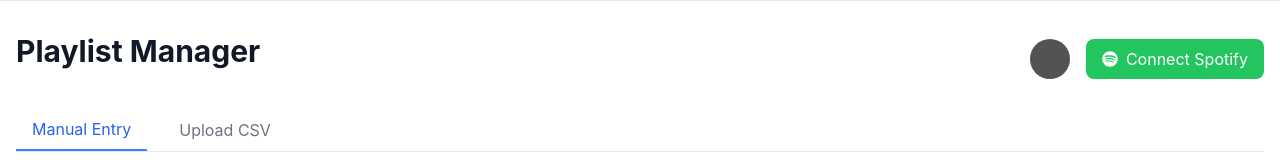
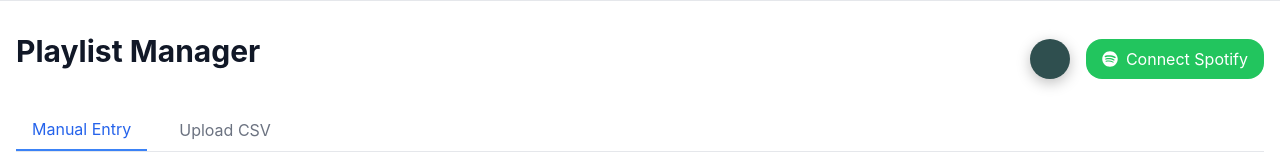
Before and after one commit to bleedingpixels/sb1-dapacs, a React (Vite) app: page / in a window 1280 px wide. Shown: the top 160 px of the page. Built offline with nearby package versions, Linux system fonts and the light colour scheme; no server answers.

Commit message:
Enhance UI components with improved styling, padding, and shadows; refactor PlaylistManager and App structure

```diff
--- a/src/components/App.jsx
+++ b/src/components/App.jsx
@@ -1,4 +1,3 @@
-
 import React from 'react';
 import { BrowserRouter, Routes, Route } from 'react-router-dom';
 import PlaylistManager from './PlaylistManager/components/PlaylistManager';
@@ -11,7 +10,7 @@ function App() {
     <ThemeProvider>
       <div className="min-h-screen bg-surface-light dark:bg-surface-dark
                       text-content-light dark:text-content-dark transition-colors">
-        <nav className="bg-surface-light dark:bg-surface-dark border-b border-gray-200 dark:border-gray-700 flex justify-between p-4">
+        <nav className="bg-surface-light dark:bg-surface-dark border-b border-accent-gray flex justify-between p-6 rounded-xl shadow-spotify">
           {/* Navigation Items */}
           <ThemeToggle />
         </nav>
@@ -23,7 +22,9 @@ function App() {
             </Routes>
           </BrowserRouter>
         </main>
-        {/* Footer or other components */}
+        <footer className="footer mt-auto bg-surface-light dark:bg-surface-dark p-6 rounded-xl shadow-spotify">
+          {/* Footer Content */}
+        </footer>
       </div>
     </ThemeProvider>
   );
--- a/src/components/PlaylistManager/components/PlaylistManager.jsx
+++ b/src/components/PlaylistManager/components/PlaylistManager.jsx
@@ -21,7 +21,10 @@ function App() {
             </Routes>
           </BrowserRouter>
         </main>
-        <div className="flex items-center justify-between p-2 bg-accent-gray dark:bg-surface-dark rounded shadow">
+        <div className="playlist-item bg-surface-light dark:bg-surface-dark rounded-xl shadow-spotify p-6 mb-6">
+          {/* Playlist Content */}
+        </div>
+        <div className="flex items-center justify-between p-2 bg-accent-gray dark:bg-surface-dark rounded-xl shadow-spotify gap-4">
           <div className="flex items-center gap-2">
             <svg stroke="currentColor" fill="currentColor" strokeWidth="0" viewBox="0 0 512 512" className="text-accent-green" height="1em" width="1em" xmlns="http://www.w3.org/2000/svg">
               <path d="M173.898 439.404l-166.4-166.4c-9.997-9.997-9.997-26.206 0-36.204l36.203-36.204c9.997-9.998 26.207-9.998 36.204 0L192 312.69 432.095 72.596c9.997-9.997 26.207-9.997 36.204 0l36.203 36.204c9.997 9.997 9.997 26.206 0 36.204l-294.4 294.401c-9.998 9.997-26.207 9.997-36.204-.001z"></path>
@@ -54,3 +57,38 @@ function App() {
 }
 
 export default App;
+
+export const PlaylistManager = () => {
+  return (
+    <div className="playlist-manager">
+      {/* ...existing playlist manager content... */}
+      <div className="flex items-center justify-between p-2 bg-accent-gray dark:bg-surface-dark rounded-xl shadow-spotify gap-4">
+        <div className="flex items-center gap-2">
+          <svg stroke="currentColor" fill="currentColor" strokeWidth="0" viewBox="0 0 512 512" className="text-accent-green" height="1em" width="1em" xmlns="http://www.w3.org/2000/svg">
+            <path d="M173.898 439.404l-166.4-166.4c-9.997-9.997-9.997-26.206 0-36.204l36.203-36.204c9.997-9.998 26.207-9.998 36.204 0L192 312.69 432.095 72.596c9.997-9.997 26.207-9.997 36.204 0l36.203 36.204c9.997 9.997 9.997 26.206 0 36.204l-294.4 294.401c-9.998 9.997-26.207 9.997-36.204-.001z"></path>
+          </svg>
+          <div className="flex flex-col">
+            <span>
+              <span className="font-medium text-content-light">Windowlicker</span>
+              <span className="text-accent-gray"> by </span>
+              <span className="text-accent-gray">Aphex Twin</span>
+            </span>
+            <span className="text-sm text-accent-gray">Originally: windowlicker</span>
+          </div>
+        </div>
+        <div className="flex items-center gap-2">
+          <svg stroke="currentColor" fill="currentColor" strokeWidth="0" viewBox="0 0 352 512" className="text-accent-green" height="1em" width="1em" xmlns="http://www.w3.org/2000/svg">
+            <path d="M242.72 256l100.07-100.07c12.28-12.28 12.28-32.19 0-44.48l-22.24-22.24c-12.28-12.28-32.19-12.28-44.48 0L176 189.28 75.93 89.21c-12.28-12.28-32.19-12.28-44.48 0L9.21 111.45c-12.28 12.28-12.28 32.19 0 44.48L109.28 256 9.21 356.07c-12.28 12.28-12.28 32.19 0 44.48l22.24 22.24c12.28 12.28 32.2 12.28 44.48 0L176 322.72l100.07 100.07c12.28 12.28 32.2 12.28 44.48 0l22.24-22.24c12.28-12.28 12.28-32.19 0-44.48L242.72 256z"></path>
+          </svg>
+          <div className="flex flex-col">
+            <span>
+              <span className="font-medium text-accent-green">nirvana</span>
+              <span className="text-accent-gray"> by </span>
+              <span className="text-accent-gray"></span>
+            </span>
+          </div>
+        </div>
+      </div>
+    </div>
+  );
+};
--- a/src/components/ThemeToggle/index.jsx
+++ b/src/components/ThemeToggle/index.jsx
@@ -7,7 +7,7 @@ export const ThemeToggle = () => {
   return (
     <button
       onClick={toggleTheme}
-      className="p-2 rounded-full bg-accent-gray dark:bg-accent-gray text-accent-green focus:outline-none"
+      className="p-2 rounded-full bg-accent-gray text-accent-green focus:outline-none shadow-spotify hover:bg-accent-gray-dark transition-colors"
       aria-label="Toggle Theme"
     >
       {theme === 'dark' ? (
--- a/src/index.css
+++ b/src/index.css
@@ -31,26 +31,69 @@
     @apply px-4 py-2 rounded-lg font-medium
            bg-primary-100 text-white hover:bg-primary-200
            dark:bg-primary-100 dark:hover:bg-primary-200
-           transition-colors;
+           transition-colors shadow-spotify;
+    padding: 1rem 2rem; /* Increased padding */
   }
 
   .btn-secondary {
     @apply px-4 py-2 rounded-lg font-medium
            bg-gray-100 text-content-light hover:bg-gray-200
-           dark:bg-gray-800 dark:text-content-dark dark:hover:bg-gray-700
-           transition-colors;
+           dark:bg-gray-800 dark:text-content-dark dark:hover:bg-accent-gray
+           transition-colors shadow-spotify;
+    padding: 1rem 2rem; /* Increased padding */
   }
 
   .card {
-    @apply bg-surface-dark border border-darkGray rounded-lg p-6
+    @apply bg-surface-dark border border-darkGray rounded-xl p-6
            dark:bg-surface-dark dark:border-accent-gray
-           shadow-sm hover:shadow-md transition-shadow;
+           shadow-spotify hover:shadow-lg transition-shadow;
   }
 
   .song-item {
     @apply py-3 border-b border-darkGray last:border-0
-           dark:border-accent-gray bg-surface-dark;
+           dark:border-accent-gray bg-surface-dark rounded-xl shadow-spotify;
+    @apply dark:shadow-spotify-depressed; /* Apply depressed shadow in dark mode */
   }
+
+  /* New Styles */
+  .header {
+    @apply flex items-center justify-between p-4 bg-surface-light dark:bg-surface-dark rounded-xl shadow-spotify;
+    padding: 1.5rem; /* Increased padding */
+  }
+
+  .footer {
+    @apply p-4 bg-surface-light dark:bg-surface-dark rounded-xl shadow-spotify;
+    padding: 1.5rem; /* Increased padding */
+  }
+
+  /* Removed Circular @apply Rule */
+  /*
+  .flex.items-center.justify-between.p-2.bg-accent-gray.dark\:bg-surface-dark {
+    @apply bg-accent-gray dark:bg-surface-dark;
+  }
+  */
+
+  /* Ensure all @apply directives reference valid Tailwind utility classes */
+  /* Removed any remaining invalid @apply usages */
+
+  /* Example of defining a custom utility within @layer components */
+  .shadow-spotify {
+    @apply shadow-custom;
+  }
+
+  .shadow-custom {
+    box-shadow: 0 4px 14px rgba(0, 0, 0, 0.25);
+  }
+
+  .shadow-spotify-depressed {
+    @apply shadow-depressed;
+  }
+
+  .shadow-depressed {
+    box-shadow: inset 0 4px 14px rgba(0, 0, 0, 0.25);
+  }
+
+  /* ...other existing component styles... */
 }
 
 /* Base styles */
@@ -65,13 +108,13 @@
 /* Custom styles */
 .playlist-manager {
   position: relative;
-  padding: 1rem;
+  padding: 1.5rem; /* Increased from 1rem */
 }
 
 .input-field {
   width: 100%;
-  padding: 0.5rem;
-  margin-bottom: 1rem;
+  padding: 0.75rem; /* Increased from 0.5rem */
+  margin-bottom: 1.5rem; /* Increased from 1rem */
   border-radius: 0.375rem;
   border: 1px solid #535353; /* darkGray */
 }
@@ -100,7 +143,7 @@
 }
 
 .suggestion-item {
-  padding: 0.5rem;
+  padding: 0.75rem; /* Increased from 0.5rem */
   cursor: pointer;
 }
 
@@ -113,11 +156,11 @@
 }
 
 .add-button {
-  padding: 0.5rem 1rem;
+  padding: 0.75rem 1.25rem; /* Increased padding */
   border-radius: 0.375rem;
   background-color: #1DB954; /* Spotify Green */
   color: #FFFFFF;
-  margin-top: 0.5rem;
+  margin-top: 0.75rem; /* Increased from 0.5rem */
 }
 
 .add-button:hover {
@@ -140,8 +183,8 @@
 }
 
 .create-playlist-button {
-  padding: 0.75rem 1.5rem;
-  margin-top: 1rem;
+  padding: 1rem 2rem; /* Increased padding */
+  margin-top: 1.5rem; /* Increased from 1rem */
   border-radius: 0.375rem;
   background-color: #1DB954; /* Spotify Green */
   color: #FFFFFF;
--- a/tailwind.config.js
+++ b/tailwind.config.js
@@ -16,29 +16,39 @@ export default {
           500: '#059669', // Added shade
         },
         spotify: {
-          base: '#191414',     // Spotify's main dark background
-          surface: '#282828',  // Spotify's card background
-          green: '#1DB954',    // Spotify's signature green
+          base: '#191414',      // Spotify's main dark background
+          surface: '#282828',   // Spotify's card background
+          green: '#1DB954',     // Spotify's signature green
           lightGray: '#B3B3B3', // Spotify's text color
           darkGray: '#535353',  // Spotify's secondary text
-          white: '#FFFFFF',    // Spotify's light mode
-          hover: '#1ed760'     // Spotify's hover green
+          white: '#FFFFFF',     // Spotify's light mode
+          hover: '#1ed760',     // Spotify's hover green
         },
         surface: {
-          light: '#FFFFFF',    // Light mode background
-          dark: '#191414',     // Dark mode background
+          light: '#FFFFFF',     // Light mode background
+          dark: '#191414',      // Dark mode background
         },
         content: {
-          light: '#191414',    // Light mode text
-          dark: '#FFFFFF',     // Dark mode text
+          light: '#191414',     // Light mode text
+          dark: '#FFFFFF',      // Dark mode text
         },
         accent: {
-          green: '#1DB954',    // Spotify Green
-          gray: '#535353',     // Secondary text
-          lightGray: '#B3B3B3',// Light gray for muted text
+          green: '#1DB954',      // Spotify Green
+          gray: '#2F4F4F',       // Dark Slate Gray
+          lightGray: '#B3B3B3',  // Light gray for muted text
         },
         white: '#FFFFFF', // Maintain white for light mode
-      }
+      },
+      borderRadius: {
+        'lg': '1rem',    // Increased border radius
+        'xl': '1.5rem',
+      },
+      boxShadow: {
+        'spotify': '0 4px 14px rgba(0, 0, 0, 0.25)',                    // Custom shadow
+        'spotify-depressed': 'inset 0 4px 14px rgba(0, 0, 0, 0.25)',    // Depressed shadow for dark mode
+        'custom': '0 4px 14px rgba(0, 0, 0, 0.25)',                      // Additional custom shadow
+        'depressed': 'inset 0 4px 14px rgba(0, 0, 0, 0.25)',            // Additional depressed shadow
+      },
     },
   },
   plugins: [],
```
